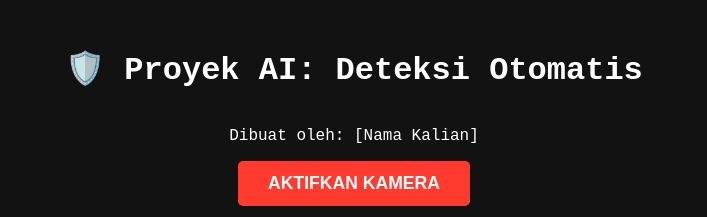
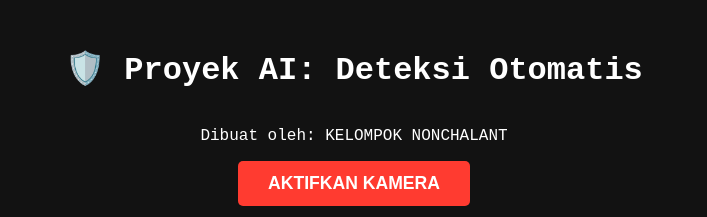
Before and after one commit to mikirpakeai/pendeteksi_badge_jurusan, a plain HTML site: page index.html in a window 1280 px wide. Shown: the top 217 px of the page, without its empty margins (286-993 px from the left). Drawn offline with Linux system fonts and the light colour scheme.

Commit message:
Update index.html

```diff
--- a/index.html
+++ b/index.html
@@ -22,7 +22,7 @@
 
     <!-- GANTI BAGIAN INI dengan judul proyek kalian -->
     <h1>🛡️ Proyek AI: Deteksi Otomatis</h1>
-    <p>Dibuat oleh: [Nama Kalian]</p>
+    <p>Dibuat oleh: KELOMPOK NONCHALANT</p>
 
     <button id="btn-init" class="btn-start">AKTIFKAN KAMERA</button>
     <div id="status">STATUS: MATI</div>
```
